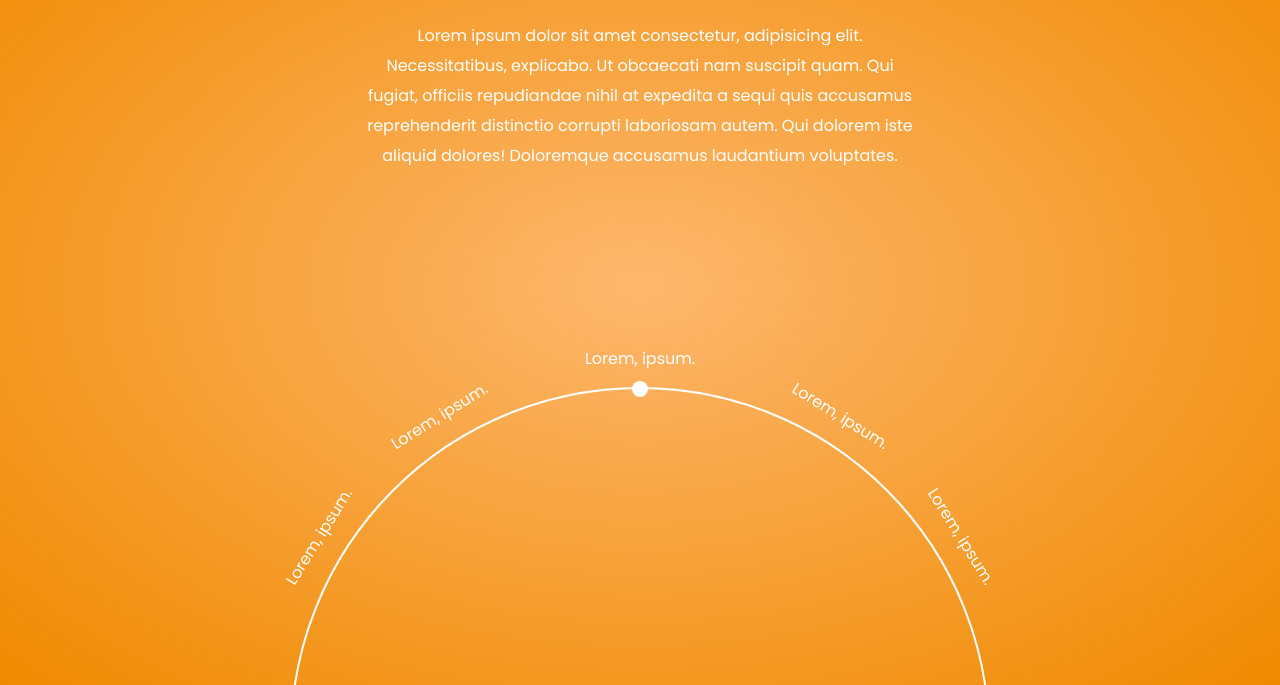
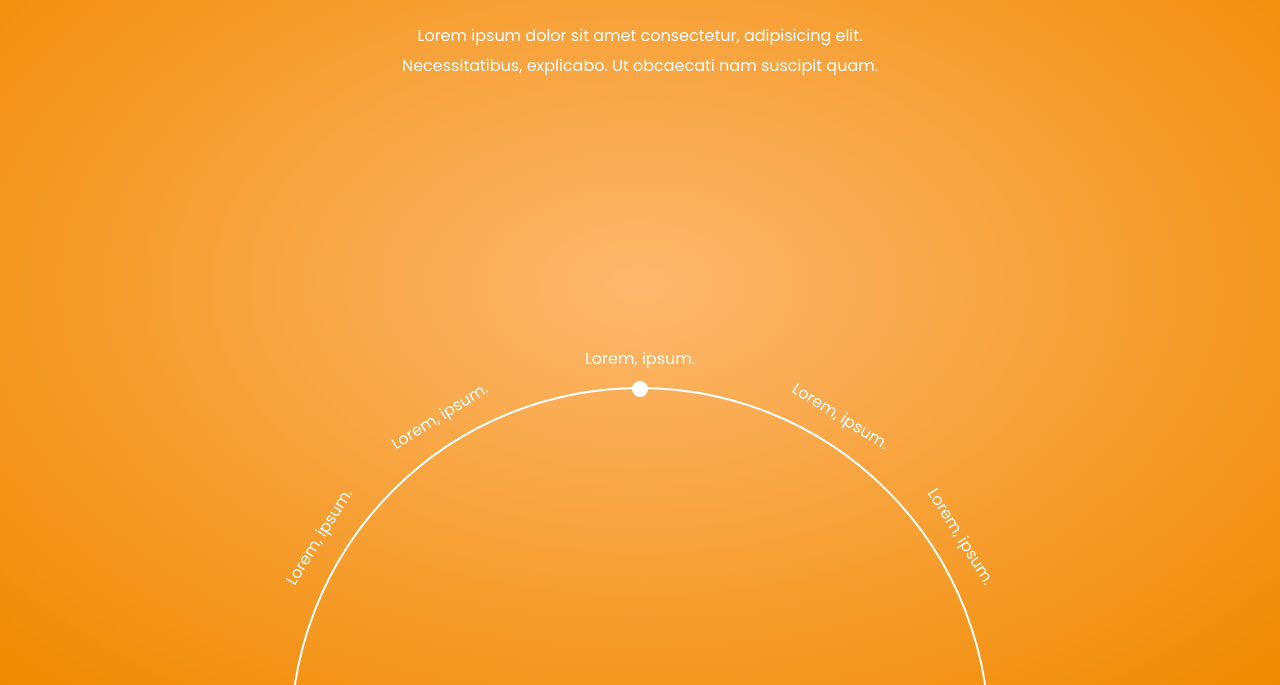
Before and after one commit to PremMake/circular-slider, a plain HTML site: page index.html in a window 1280 px wide. Shown: the part 115-800 px from the top of the page. Drawn offline with Linux system fonts and the light colour scheme.

Commit message:
para reduce

```diff
--- a/index.html
+++ b/index.html
@@ -15,46 +15,31 @@
                     <h1> 1 Lorem, ipsum dolor.</h1>
                     <p>Lorem ipsum dolor sit amet consectetur, adipisicing elit.
                         Necessitatibus, explicabo. Ut obcaecati nam suscipit
-                        quam. Qui fugiat, officiis repudiandae nihil at expedita
-                        a sequi quis accusamus reprehenderit distinctio corrupti
-                        laboriosam autem. Qui dolorem iste aliquid dolores!
-                        Doloremque accusamus laudantium voluptates.</p>
+                        quam.</p>
                 </div>
                 <div class="text">
                     <h1>2  Lorem, ipsum dolor.</h1>
                     <p>Lorem ipsum dolor sit amet consectetur, adipisicing elit.
                         Necessitatibus, explicabo. Ut obcaecati nam suscipit
-                        quam. Qui fugiat, officiis repudiandae nihil at expedita
-                        a sequi quis accusamus reprehenderit distinctio corrupti
-                        laboriosam autem. Qui dolorem iste aliquid dolores!
-                        Doloremque accusamus laudantium voluptates.</p>
+                        quam.</p>
                 </div>
                 <div class="text">
                     <h1>3 Lorem, ipsum dolor.</h1>
                     <p>Lorem ipsum dolor sit amet consectetur, adipisicing elit.
                         Necessitatibus, explicabo. Ut obcaecati nam suscipit
-                        quam. Qui fugiat, officiis repudiandae nihil at expedita
-                        a sequi quis accusamus reprehenderit distinctio corrupti
-                        laboriosam autem. Qui dolorem iste aliquid dolores!
-                        Doloremque accusamus laudantium voluptates.</p>
+                        quam.</p>
                 </div>
                 <div class="text">
                     <h1>4 Lorem, ipsum dolor.</h1>
                     <p>Lorem ipsum dolor sit amet consectetur, adipisicing elit.
                         Necessitatibus, explicabo. Ut obcaecati nam suscipit
-                        quam. Qui fugiat, officiis repudiandae nihil at expedita
-                        a sequi quis accusamus reprehenderit distinctio corrupti
-                        laboriosam autem. Qui dolorem iste aliquid dolores!
-                        Doloremque accusamus laudantium voluptates.</p>
+                        quam.</p>
                 </div>
                 <div class="text">
                     <h1>5 Lorem, ipsum dolor.</h1>
                     <p>Lorem ipsum dolor sit amet consectetur, adipisicing elit.
                         Necessitatibus, explicabo. Ut obcaecati nam suscipit
-                        quam. Qui fugiat, officiis repudiandae nihil at expedita
-                        a sequi quis accusamus reprehenderit distinctio corrupti
-                        laboriosam autem. Qui dolorem iste aliquid dolores!
-                        Doloremque accusamus laudantium voluptates.</p>
+                        quam.</p>
                 </div>
                 <div class="slider">
                     <div class="indicator"></div>
--- a/style.css
+++ b/style.css
@@ -137,5 +137,7 @@ body {
 }
 
 @media(max-width:587px) {
-
+    span{
+        font-size: 7px;
+    }
 }
```
